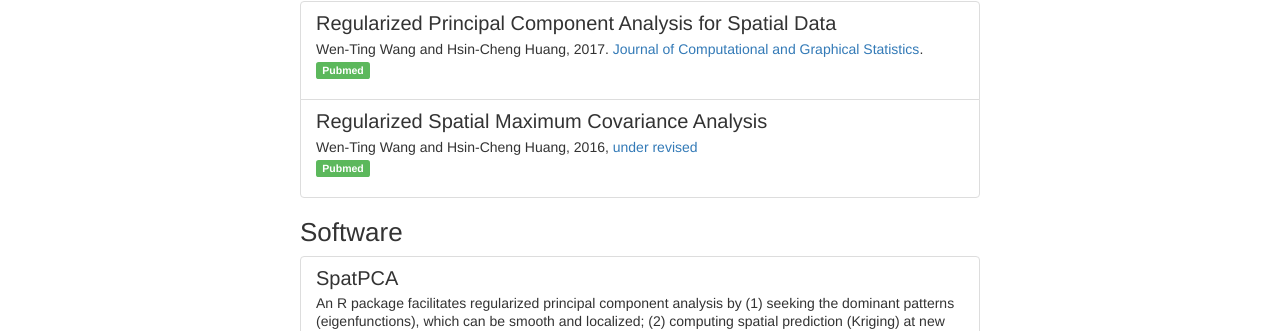
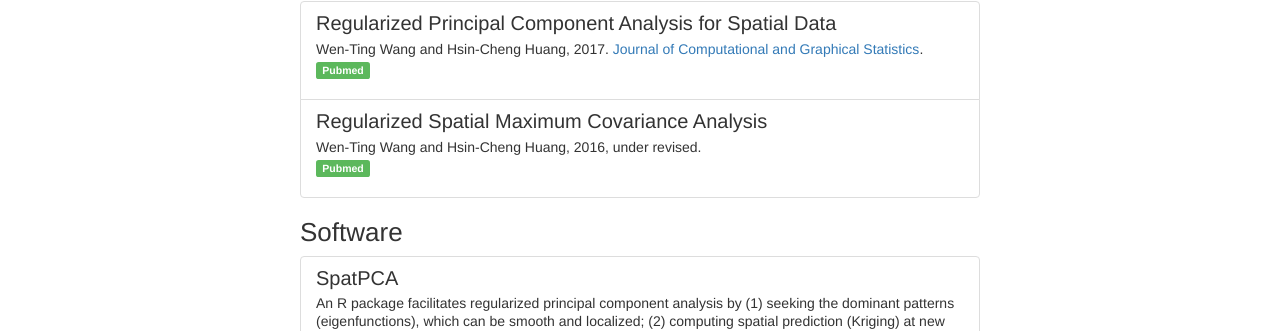
Before and after one commit to egpivo/egpivo.github.io, a Jekyll site: the page built from about.md, in a window 1280 px wide. Shown: the part 452-783 px from the top of the page. Built offline with Jekyll 4.4.1, drawn with Linux system fonts in a browser that asks for light colours; nearby versions of some CDN libraries; library files that are not in the unit come from our copies.

Commit message:
Update the reference

```diff
--- a/about.md
+++ b/about.md
@@ -27,7 +27,7 @@ I’m a data scientist with a PhD degree in Statistics from NCTU in Taiwan. In t
 
 <div class="list-group-item">
     <h4 class="list-group-item-heading">Regularized Spatial Maximum Covariance Analysis</h4>
-    <div>Wen-Ting Wang and Hsin-Cheng Huang, 2016, <a>under revised</a>
+    <div>Wen-Ting Wang and Hsin-Cheng Huang, 2016, under revised.
     </div>
 <div>
 <ul class="list-inline">
```
Also changed, not shown: 2 other files.
